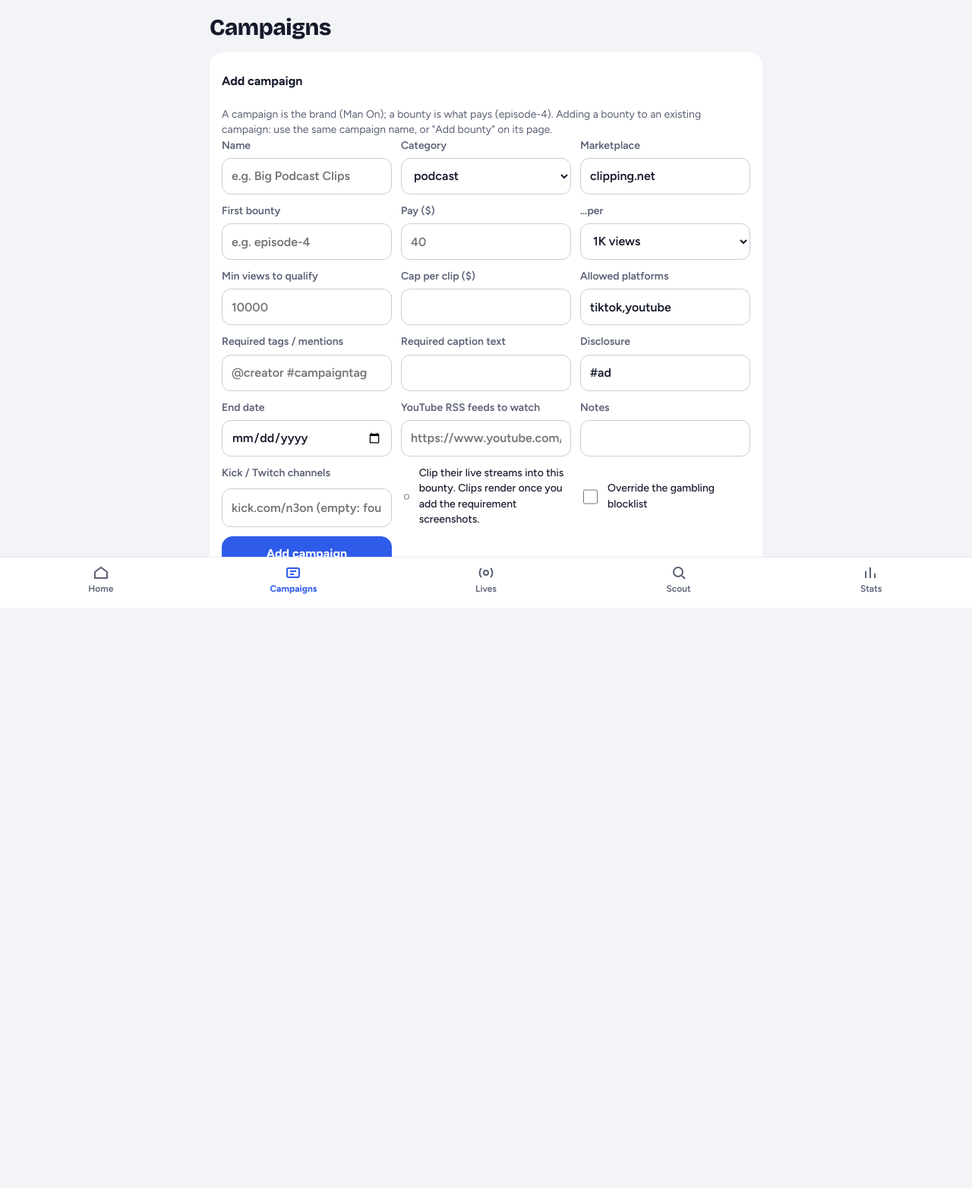
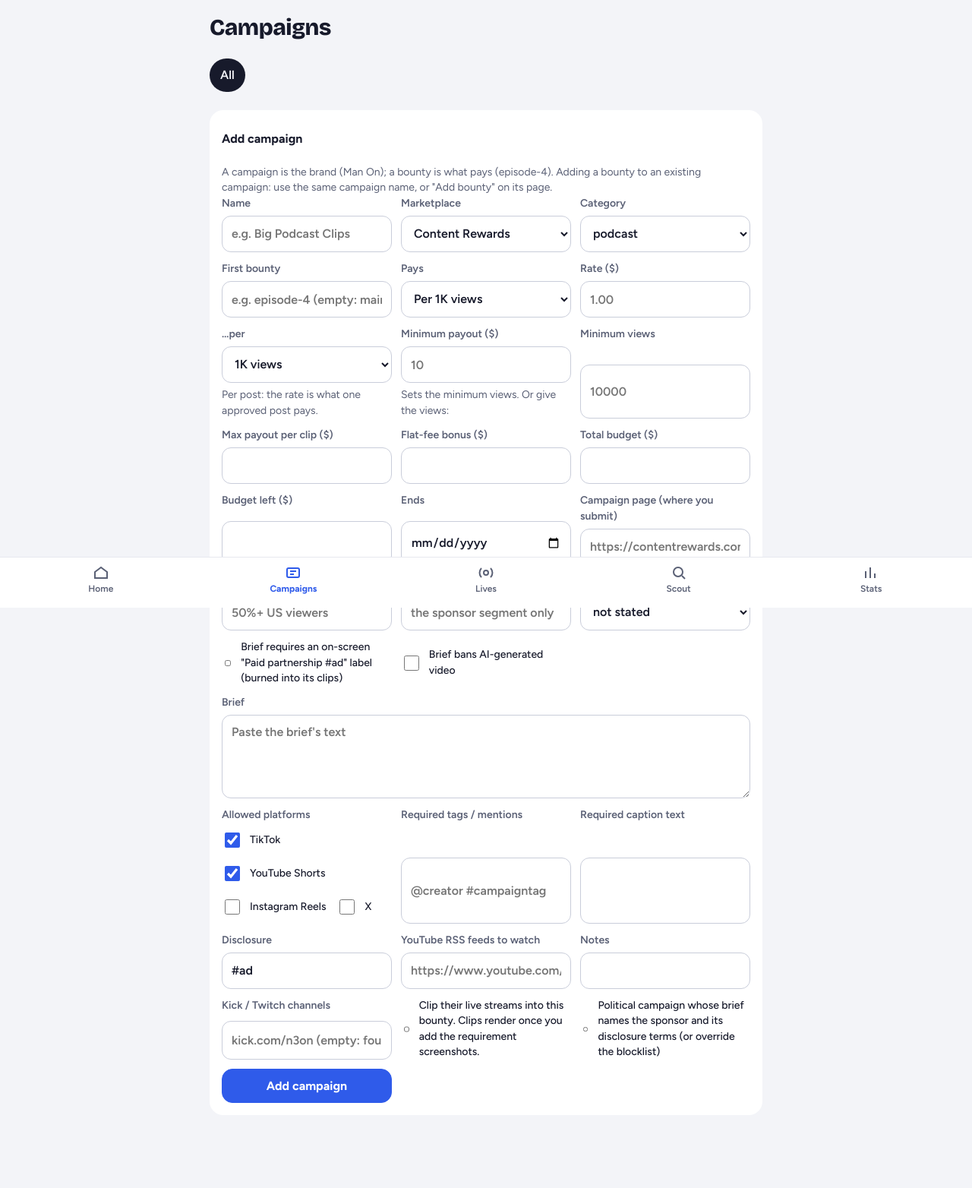
Before and after one commit to EastonShaum/ClipForge, a FastAPI app: page /campaigns in a window 1280 px wide. Shown: the whole page at 76% size. Before the commit the page ends 782 px from the top, so only its background shows below. Run offline with FastAPI, Linux system fonts and the light colour scheme; data that the repository does not hold is empty.

Commit message:
feat: Content Rewards terms on bounties, marketplace filter, payout with fee and bonus, EV math (D38)
Co-Authored-By: Claude Opus 5.5 <noreply@anthropic.com>

```diff
--- a/clipforge/analytics.py
+++ b/clipforge/analytics.py
@@ -6,7 +6,8 @@ from clipforge.bounties import label
 from clipforge.campaigns import effective_per_1k, estimate_payout
 
 POST_VIEWS = """
-    SELECT p.id post_id, p.platform, p.clip_id, c.id cand_id, c.hook_type, c.prompt_version_id,
+    SELECT p.id post_id, p.platform, p.clip_id, p.account_id, p.review_status, p.earned_usd,
+           p.submitted_at, p.approved_at, p.paid_at, c.id cand_id, c.hook_type, c.prompt_version_id,
            s.campaign_id, s.bounty_id, COALESCE(MAX(v.views), 0) views
     FROM posts p JOIN clips k ON k.id=p.clip_id JOIN candidates c ON c.id=k.candidate_id
     JOIN sources s ON s.id=c.source_id LEFT JOIN view_snapshots v ON v.post_id=p.id
@@ -16,7 +17,7 @@ POST_VIEWS = """
 
 def _bounties(conn: sqlite3.Connection) -> dict[int, dict]:
     out = {}
-    for r in conn.execute("SELECT b.*, c.name campaign FROM bounties b"
+    for r in conn.execute("SELECT b.*, c.name campaign, c.marketplace FROM bounties b"
                           " JOIN campaigns c ON c.id=b.campaign_id"):
         d = dict(r)
         d["per_1k"] = effective_per_1k(d["rate_usd"], d["rate_per_views"])
--- a/clipforge/web/app.py
+++ b/clipforge/web/app.py
@@ -28,6 +28,7 @@ from clipforge import (
     jobqueue,
     library,
     live,
+    money,
     notify,
     pipeline,
     scout,
@@ -134,10 +135,49 @@ def _live_now() -> bool:
 
 
 templates.env.globals["live_now"] = _live_now
+templates.env.globals |= {"marketplaces": money.MARKETPLACES,
+                          "campaign_types": money.CAMPAIGN_TYPES,
+                          "payer_types": money.PAYER_TYPES, "cap_views": money.cap_views,
+                          "all_platforms": ["tiktok", "youtube", "instagram", "x"],
+                          "platform_names": {"tiktok": "TikTok", "youtube": "YouTube Shorts",
+                                             "instagram": "Instagram Reels", "x": "X"},
+                          "categories": ["podcast", "interview", "comedy", "startup", "soccer",
+                                         "gaming", "streamer", "music", "brand", "political",
+                                         "other"]}
 
 
 def page(request: Request, name: str, **ctx):
     return templates.TemplateResponse(request, name, {"active": name.split(".")[0], **ctx})
+
+
+def _num(v) -> float | None:
+    try:
+        return float(v) if v is not None and str(v).strip() != "" else None
+    except ValueError:
+        return None
+
+
+def terms_from(form) -> dict:
+    """A bounty's money terms and rules from the _terms.html fields (D38). min_views is
+    derived from the minimum payout when one is given (money.min_views_for)."""
+    kind = form.get("campaign_type") or "cpm"
+    if kind not in money.CAMPAIGN_TYPES:
+        raise ValueError(f"unknown pay type {kind}")
+    t = {"campaign_type": kind, "rate_usd": _num(form.get("rate_usd")) or 0.0,
+         "rate_per_views": int(form.get("rate_mode") or 1000),
+         "min_views": int(_num(form.get("min_views")) or 0),
+         "end_date": form.get("end_date") or None,
+         "pays_on": form.get("pays_on") if form.get("pays_on") in (
+             "views", "engaged_views") else "unknown"}
+    for k in ("cap_usd", "min_payout_usd", "flat_fee_bonus_usd", "budget_total_usd",
+              "budget_remaining_usd"):
+        t[k] = _num(form.get(k))
+    for k in ("brief_url", "audience_rules", "footage_scope", "brief_text"):
+        t[k] = (form.get(k) or "").strip()
+    for k in ("onscreen_ad_label_required", "ai_video_banned"):
+        t[k] = form.get(k) in ("true", "on", True)
+    t["min_views"] = money.min_views_for(t)
+    return t
 
 
 def back(url: str, msg: str = "") -> RedirectResponse:
@@ -522,23 +562,34 @@ def _routes(app: FastAPI) -> None:  # noqa: C901 - flat list of routes reads bes
         return b
 
     @app.get("/campaigns")
-    def campaigns(request: Request, conn: DB, msg: str = ""):
+    def campaigns(request: Request, conn: DB, msg: str = "", m: str = ""):
         # Query params pre-fill the Add form (the Scout page's "Add as campaign" link).
-        prefill = {k: v for k, v in request.query_params.items() if k != "msg"}
+        prefill = {k: v for k, v in request.query_params.items() if k not in ("msg", "m")}
+        if prefill.get("rate_mode", "").isdigit():
+            prefill["rate_per_views"] = int(prefill["rate_mode"])
+        for k in ("rate_usd", "min_payout_usd", "cap_usd", "flat_fee_bonus_usd",
+                  "budget_total_usd", "budget_remaining_usd", "min_views"):
+            if k in prefill:
+                prefill[k] = _num(prefill[k])
         camps = list_campaigns(conn)
+        used = {c["marketplace"] for c in camps}
+        if m in money.MARKETPLACES:
+            camps = [c for c in camps if c["marketplace"] == m]
         for c in camps:
             c["bounties"] = list_bounties(conn, c["id"])
             for b in c["bounties"]:
                 b["prog"] = inbox.progress(conn, b)
         # A streamer added on the Lives tab, with no paid bounty, lives there only.
         camps = [c for c in camps if c["bounties"] or not (c["watch_live"] or c["live_channels"])]
-        return page(request, "campaigns.html", campaigns=camps, msg=msg, prefill=prefill)
+        return page(request, "campaigns.html", campaigns=camps, msg=msg, prefill=prefill,
+                    market=m if m in money.MARKETPLACES else "", markets_used=used)
 
     @app.post("/campaigns")
     async def create_campaign(request: Request, conn: DB):
         """Add a campaign with its first bounty. A campaign that already exists (same name) just
         gets the new bounty, so Scout's "Add" works for a second episode too."""
-        form = {k: v for k, v in dict(await request.form()).items() if v not in ("", None)}
+        raw = dict(await request.form())
+        form = {k: v for k, v in raw.items() if v not in ("", None)}
         force = form.pop("force", None) == "on"
         clip_live = form.pop("live_clip", None) == "true"
         chans, bad = live.parse_channels(form.get("live_channels", ""))
@@ -547,12 +598,17 @@ def _routes(app: FastAPI) -> None:  # noqa: C901 - flat list of routes reads bes
                         " (use e.g. kick.com/n3on)")
         form["live_channels"] = " ".join(chans)
         form["watch_live"] = bool(chans) or clip_live
+        try:
+            terms = terms_from(raw)
+        except ValueError as e:
+            return back("/campaigns", str(e))
+        for k in (*terms, "rate_mode"):
+            form.pop(k, None)
+        form["allowed_platforms"] = ",".join(
+            p for p in PLATFORMS if raw.get(f"pf_{p}")) or form.get("allowed_platforms",
+                                                                    "tiktok,youtube")
         bounty = {"live_clip": clip_live, "render_hold": clip_live,
-                  "name": form.pop("bounty_name", "main"),
-                  "rate_usd": form.pop("rate_usd", 0),
-                  "rate_per_views": int(form.pop("rate_mode", 1000)),
-                  "min_views": form.pop("min_views", 0), "cap_usd": form.pop("cap_usd", None),
-                  "end_date": form.pop("end_date", None)}
+                  "name": form.pop("bounty_name", "main"), **terms}
         existing = conn.execute("SELECT id FROM campaigns WHERE lower(name)=lower(?)",
                                 (form.get("name", ""),)).fetchone()
         try:
@@ -590,24 +646,26 @@ def _routes(app: FastAPI) -> None:  # noqa: C901 - flat list of routes reads bes
                         " k.candidate_id=ca.id WHERE s.campaign_id=?", (cid,)).fetchone())
 
     @app.post("/campaigns/{cid}/bounties")
-    def bounty_add(cid: int, conn: DB, name: str = Form(...), rate_usd: float = Form(0),
-                   rate_mode: int = Form(1000), min_views: int = Form(0),
-                   end_date: str = Form("")):
+    async def bounty_add(request: Request, cid: int, conn: DB):
         _camp_or_404(conn, cid)
+        form = dict(await request.form())
+        name = (form.get("name") or "").strip()
         try:
-            bid = add_bounty(conn, cid, BountyIn(name=name, rate_usd=rate_usd,
-                                                 rate_per_views=rate_mode, min_views=min_views,
-                                                 end_date=end_date or None))
+            bid = add_bounty(conn, cid, BountyIn(name=name, **terms_from(form)))
         except ValueError as e:
             return back(f"/campaigns/{cid}", str(e))
         return back(f"/campaigns/{cid}/bounties/{bid}", f"Bounty {name} added")
 
     @app.post("/campaigns/{cid}/settings")
-    def campaign_settings(cid: int, conn: DB, required_tags: str = Form(""),
-                          allowed_platforms: str = Form(""), notes: str = Form("")):
-        conn.execute("UPDATE campaigns SET required_tags=?, allowed_platforms=?, notes=?"
-                     " WHERE id=?", (required_tags.strip(), allowed_platforms.strip()
-                                     or "tiktok,youtube", notes.strip(), cid))
+    async def campaign_settings(request: Request, cid: int, conn: DB):
+        form = dict(await request.form())
+        plats = ",".join(p for p in PLATFORMS if form.get(f"pf_{p}")) or "tiktok,youtube"
+        conn.execute("UPDATE campaigns SET required_tags=?, allowed_platforms=?, notes=?,"
+                     " marketplace=?, category=? WHERE id=?",
+                     ((form.get("required_tags") or "").strip(), plats,
+                      (form.get("notes") or "").strip(),
+                      form.get("marketplace") if form.get("marketplace") in money.MARKETPLACES
+                      else "other", (form.get("category") or "").strip(), cid))
         return back(f"/campaigns/{cid}", "Saved")
 
     @app.post("/campaigns/{cid}/status")
@@ -668,21 +726,25 @@ def _routes(app: FastAPI) -> None:  # noqa: C901 - flat list of routes reads bes
                     sessions=live.sessions(conn, bounty_id=bid))
 
     @app.post("/campaigns/{cid}/bounties/{bid}/settings")
-    def bounty_settings(cid: int, bid: int, conn: DB, rate_usd: float = Form(0),
-                        rate_mode: int = Form(1000), min_views: int = Form(0),
-                        cap_usd: str = Form(""), end_date: str = Form(""),
-                        required_tags: str = Form(""), notes: str = Form(""),
-                        auto_queue: bool = Form(False), clips_wanted: int = Form(6),
-                        live_clip: bool = Form(False), render_hold: bool = Form(False)):
+    async def bounty_settings(request: Request, cid: int, bid: int, conn: DB):
         b = _bounty_or_404(conn, cid, bid)
+        form = dict(await request.form())
+        try:
+            t = terms_from(form)
+        except ValueError as e:
+            return back(f"/campaigns/{cid}/bounties/{bid}", str(e))
+        t |= {"required_tags": (form.get("required_tags") or "").strip(),
+              "notes": (form.get("notes") or "").strip(),
+              "auto_queue": int(form.get("auto_queue") == "true"),
+              "clips_wanted": _clips(int(_num(form.get("clips_wanted")) or 6)),
+              "live_clip": int(form.get("live_clip") == "true"),
+              "render_hold": int(form.get("render_hold") == "true")}
+        if t["budget_remaining_usd"] != b["budget_remaining_usd"]:
+            t["budget_checked_at"] = utcnow()
+        render_hold = t["render_hold"]
         with tx(conn):
-            conn.execute(
-                "UPDATE bounties SET rate_usd=?, rate_per_views=?, min_views=?, cap_usd=?,"
-                " end_date=?, required_tags=?, notes=?, auto_queue=?, clips_wanted=?,"
-                " live_clip=?, render_hold=? WHERE id=?",
-                (rate_usd, rate_mode, min_views, float(cap_usd) if cap_usd.strip() else None,
-                 end_date or None, required_tags.strip(), notes.strip(), int(auto_queue),
-                 _clips(clips_wanted), int(live_clip), int(render_hold), bid))
+            conn.execute(f"UPDATE bounties SET {', '.join(f'{k}=?' for k in t)} WHERE id=?",
+                         (*t.values(), bid))
             if b["render_hold"] and not render_hold:
                 bounties.release(conn, bid)  # unticking the hold renders what was waiting
         return back(f"/campaigns/{cid}/bounties/{bid}", "Saved")
--- a/clipforge/web/static/style.css
+++ b/clipforge/web/static/style.css
@@ -170,3 +170,16 @@ details.stream[open] > summary::after { transform: rotate(90deg) }
 .rules { margin: 0; padding-left: 18px; display: grid; gap: 6px }
 button.danger { color: var(--bad); border-color: currentColor }
 @media (prefers-reduced-motion: reduce) { details.stream > summary::after { transition: none } }
+
+/* marketplace (D38) */
+.chip.mk-content_rewards { background: #e6f4ea; color: #145c2e }
+.chip.mk-clipping_net { background: #e8ecff; color: #2a3a8f }
+:root[data-theme="dark"] .chip.mk-content_rewards { background: #183a25; color: #b5e8c6 }
+:root[data-theme="dark"] .chip.mk-clipping_net { background: #1e2752; color: #c4ceff }
+.budget { display: flex; flex-wrap: wrap; align-items: baseline; gap: 4px 10px; padding: 12px 16px; border-radius: 16px;
+  background: var(--card); margin: 4px 0 8px }
+.budget .num { font-size: 28px }
+.budget.low { outline: 2px solid var(--warn) }
+.budget > div { flex-basis: 100% }
+fieldset.plats { border: 0; padding: 0; margin: 0; display: flex; flex-wrap: wrap; gap: 0 14px }
+fieldset.plats legend { font-size: 14px; font-weight: 600; color: var(--muted); padding: 0 }
--- /dev/null
+++ b/clipforge/web/templates/_rate.html
@@ -0,0 +1,5 @@
+{#- One bounty's pay in a few words: "$1.00 / 1K views", "$25 per post", "retainer". -#}
+{%- if b.campaign_type == 'per_post' -%}{{ b.rate_usd|money }} per post
+{%- elif b.campaign_type in ('retainer', 'prize_pool') -%}{{ campaign_types[b.campaign_type] }}
+{%- else -%}{{ (b.rate_usd * 1000 / b.rate_per_views)|money if b.rate_per_views else '$0' }} / 1K views{%- endif -%}
+{%- if b.min_views %} · min {{ b.min_views|num }}{% endif %}{% if b.cap_usd %} · max {{ b.cap_usd|money }}{% endif %}
--- /dev/null
+++ b/clipforge/web/templates/_terms.html
@@ -0,0 +1,29 @@
+{# A bounty's money terms and rules (D38). `t` is the bounty being edited, or an empty dict. #}
+{% set t = t or {} %}
+<label>Pays
+  <select name="campaign_type">{% for k, v in campaign_types.items() %}<option value="{{ k }}" {{ 'selected' if (t.campaign_type or 'cpm') == k }}>{{ v }}</option>{% endfor %}</select>
+</label>
+<label>Rate ($) <input name="rate_usd" type="number" step="0.01" min="0" placeholder="1.00" value="{{ t.rate_usd if t.rate_usd else '' }}"></label>
+<label>…per
+  <select name="rate_mode">{% for v, l in [(1000,'1K views'),(100000,'100K views'),(1000000,'1M views')] %}<option value="{{ v }}" {{ 'selected' if (t.rate_per_views or 1000) == v }}>{{ l }}</option>{% endfor %}</select>
+  <span class="small muted" style="font-weight:400">Per post: the rate is what one approved post pays.</span>
+</label>
+<label>Minimum payout ($) <input name="min_payout_usd" type="number" step="0.01" min="0" placeholder="10" value="{{ t.min_payout_usd if t.min_payout_usd is not none else '' }}">
+  <span class="small muted" style="font-weight:400">Sets the minimum views. Or give the views:</span></label>
+<label>Minimum views <input name="min_views" type="number" min="0" placeholder="10000" value="{{ t.min_views or '' }}"></label>
+<label>Max payout per clip ($) <input name="cap_usd" type="number" step="0.01" min="0" value="{{ t.cap_usd if t.cap_usd is not none else '' }}"></label>
+<label>Flat-fee bonus ($) <input name="flat_fee_bonus_usd" type="number" step="0.01" min="0" value="{{ t.flat_fee_bonus_usd if t.flat_fee_bonus_usd is not none else '' }}"></label>
+<label>Total budget ($) <input name="budget_total_usd" type="number" step="1" min="0" value="{{ t.budget_total_usd if t.budget_total_usd is not none else '' }}"></label>
+<label>Budget left ($) <input name="budget_remaining_usd" type="number" step="1" min="0" value="{{ t.budget_remaining_usd if t.budget_remaining_usd is not none else '' }}"></label>
+<label>Ends <input name="end_date" type="date" value="{{ t.end_date or '' }}"></label>
+<label>Campaign page (where you submit) <input name="brief_url" type="url" placeholder="https://contentrewards.com/…" value="{{ t.brief_url or '' }}"></label>
+<label>Audience rules <input name="audience_rules" placeholder="50%+ US viewers" value="{{ t.audience_rules or '' }}"></label>
+<label>Footage allowed <input name="footage_scope" placeholder="the sponsor segment only" value="{{ t.footage_scope or '' }}"></label>
+<label>YouTube pays on
+  <select name="pays_on">{% for k, l in [('unknown','not stated'),('views','public views'),('engaged_views','engaged views')] %}<option value="{{ k }}" {{ 'selected' if (t.pays_on or 'unknown') == k }}>{{ l }}</option>{% endfor %}</select>
+</label>
+<label class="check"><input type="checkbox" name="onscreen_ad_label_required" value="true" {{ 'checked' if t.onscreen_ad_label_required }}>
+  Brief requires an on-screen "Paid partnership #ad" label (burned into its clips)</label>
+<label class="check"><input type="checkbox" name="ai_video_banned" value="true" {{ 'checked' if t.ai_video_banned }}>
+  Brief bans AI-generated video</label>
+<label style="grid-column: 1 / -1">Brief <textarea name="brief_text" rows="3" placeholder="Paste the brief's text">{{ t.brief_text or '' }}</textarea></label>
--- a/clipforge/web/templates/campaigns.html
+++ b/clipforge/web/templates/campaigns.html
@@ -2,15 +2,21 @@
 {% block title %}Campaigns · ClipForge{% endblock %}
 {% block content %}
 <h1>Campaigns</h1>
+<div class="tabs" role="navigation" aria-label="Marketplace">
+  <a href="/campaigns" class="{{ 'on' if not market }}">All</a>
+  {% for k, v in marketplaces.items() if k in markets_used %}<a href="/campaigns?m={{ k }}" class="{{ 'on' if market == k }}">{{ v }}</a>{% endfor %}
+</div>
 {% for c in campaigns %}
 <article class="card">
   <a class="camp-link row" href="/campaigns/{{ c.id }}"><h2 style="margin:0">{{ c.name }}</h2>
+    <span class="chip mk-{{ c.marketplace }}">{{ marketplaces[c.marketplace] }}</span>
     {% if c.status != 'active' %}<span class="chip">{{ c.status }}</span>{% endif %}
     <svg class="chev" viewBox="0 0 20 20" aria-hidden="true"><path d="M8 4l6 6-6 6"/></svg>
   </a>
   {% for b in c.bounties %}{% set p = b.prog %}
   <a class="camp-link bounty-row" href="/campaigns/{{ c.id }}/bounties/{{ b.id }}">
-    <span class="row"><strong>{{ b.name }}</strong><span class="small" style="margin-left:auto">${{ "%.0f"|format(b.rate_usd) }} per {{ (b.rate_per_views // 1000)|num }}K</span></span>
+    <span class="row"><strong>{{ b.name }}</strong><span class="small" style="margin-left:auto">{% include "_rate.html" %}</span></span>
+    {% if b.budget_remaining_usd is not none %}<span class="row small"><strong>{{ b.budget_remaining_usd|money }} budget left</strong>{% if b.budget_total_usd %}<span class="muted">of {{ b.budget_total_usd|money }}</span>{% endif %}</span>{% endif %}
     {% if p.line %}
     <span class="row"><span class="num" style="font-size:24px">{{ p.best|num }}</span><span class="small muted">of {{ p.line|num }} views on the best clip</span></span>
     <span class="bar"><i style="width: {{ p.pct }}%"></i></span>
@@ -33,28 +39,26 @@
 <div class="small muted">A campaign is the brand (Man On); a bounty is what pays (episode-4). Adding a bounty to an existing campaign: use the same campaign name, or "Add bounty" on its page.</div>
 <form method="post" action="/campaigns" class="grid2">
   <label>Name <input name="name" required placeholder="e.g. Big Podcast Clips" value="{{ prefill.name or '' }}"></label>
+  <label>Marketplace
+    <select name="marketplace">{% for k, v in marketplaces.items() %}<option value="{{ k }}" {{ 'selected' if (prefill.marketplace or 'content_rewards') == k }}>{{ v }}</option>{% endfor %}</select>
+  </label>
   <label>Category
-    <select name="category">{% for cat in ['podcast','interview','gaming','streamer','other'] %}<option {{ 'selected' if prefill.category == cat }}>{{ cat }}</option>{% endfor %}</select>
+    <select name="category">{% for cat in categories %}<option {{ 'selected' if prefill.category == cat }}>{{ cat }}</option>{% endfor %}</select>
   </label>
-  <label>Marketplace <input name="platform" value="clipping.net"></label>
-  <label>First bounty <input name="bounty_name" placeholder="e.g. episode-4" value="{{ prefill.bounty_name or '' }}"></label>
-  <label>Pay ($) <input name="rate_usd" type="number" step="0.01" min="0" required placeholder="40" value="{{ prefill.rate_usd or '' }}"></label>
-  <label>…per
-    <select name="rate_mode">{% for v, t in [('1000','1K views'),('100000','100K views'),('1000000','1M views')] %}<option value="{{ v }}" {{ 'selected' if prefill.rate_mode == v }}>{{ t }}</option>{% endfor %}</select>
-  </label>
-  <label>Min views to qualify <input name="min_views" type="number" min="0" placeholder="10000"></label>
-  <label>Cap per clip ($) <input name="cap_usd" type="number" step="0.01" min="0"></label>
-  <label>Allowed platforms <input name="allowed_platforms" value="tiktok,youtube"></label>
-  <label>Required tags / mentions <input name="required_tags" placeholder="@creator #campaigntag"></label>
+  <label>First bounty <input name="bounty_name" placeholder="e.g. episode-4 (empty: main)" value="{{ prefill.bounty_name or '' }}"></label>
+  {% set t = prefill %}{% include "_terms.html" %}
+  <fieldset class="plats"><legend>Allowed platforms</legend>
+    {% for p in all_platforms %}<label class="check"><input type="checkbox" name="pf_{{ p }}" value="1" {{ 'checked' if p in (prefill.platforms or 'tiktok,youtube') }}> {{ platform_names[p] }}</label>{% endfor %}
+  </fieldset>
+  <label>Required tags / mentions <input name="required_tags" placeholder="@creator #campaigntag" value="{{ prefill.required_tags or '' }}"></label>
   <label>Required caption text <input name="caption_notes"></label>
   <label>Disclosure <input name="disclosure" value="#ad"></label>
-  <label>End date <input name="end_date" type="date"></label>
   <label>YouTube RSS feeds to watch <input name="watch_feeds" placeholder="https://www.youtube.com/feeds/videos.xml?channel_id=…"></label>
   <label>Notes <input name="notes" value="{{ prefill.notes or '' }}"></label>
   <label>Kick / Twitch channels <input name="live_channels" placeholder="kick.com/n3on (empty: found by name)" value="{{ prefill.live_channels or '' }}"></label>
   <label class="check"><input type="checkbox" name="live_clip" value="true" {{ 'checked' if prefill.live }}>
     Clip their live streams into this bounty. Clips render once you add the requirement screenshots.</label>
-  <label class="check"><input type="checkbox" name="force"> Override the gambling blocklist</label>
+  <label class="check"><input type="checkbox" name="force"> Political campaign whose brief names the sponsor and its disclosure terms (or override the blocklist)</label>
   <button class="go">Add campaign</button>
 </form>
 </details>
```
Also changed, not shown: clipforge/bounties.py (+20 -2 lines), clipforge/campaigns.py (+12 -9 lines), clipforge/config.py (+31 -2 lines), clipforge/db.py (+60 -1 lines), clipforge/inbox.py (+13 -2 lines), clipforge/money.py (added, +144 -0 lines), clipforge/schema.sql (+28 -0 lines), clipforge/web/templates/_bounty_head.html (+8 -2 lines), clipforge/web/templates/bounty.html (+6 -9 lines), clipforge/web/templates/campaign.html (+13 -9 lines), research/content-rewards.md (added, +24 -0 lines), tests/conftest.py (+1 -0 lines), tests/test_e2e.py (+1 -0 lines), tests/test_money.py (added, +78 -0 lines).
